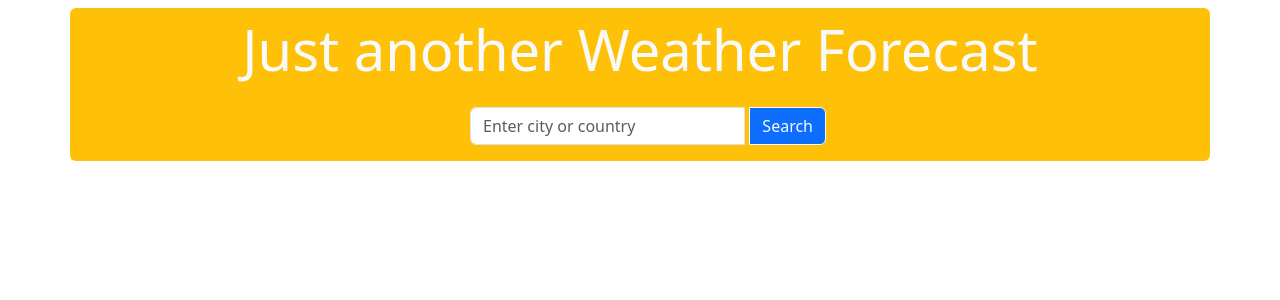
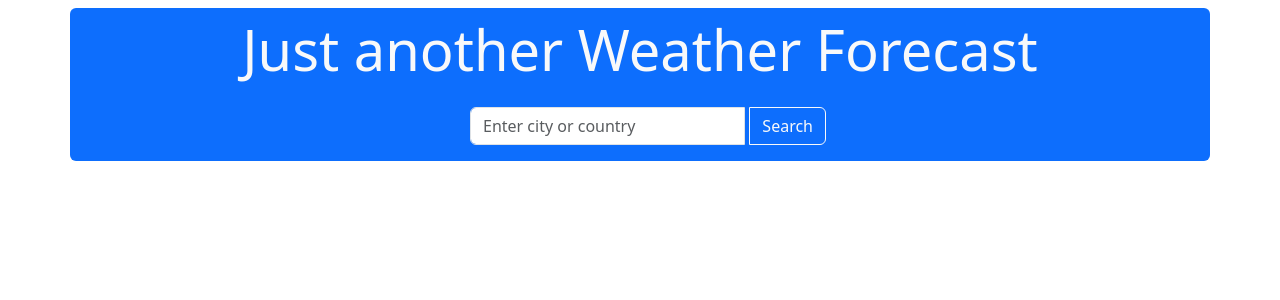
Before and after one commit to amihaiba/forecast-api, a Flask app: page / in a window 1280 px wide. Shown: the top 300 px of the page. Run offline with Flask 2, Linux system fonts and the light colour scheme.

Commit message:
changed bg to primary

```diff
--- a/gunicorn/templates/index.html
+++ b/gunicorn/templates/index.html
@@ -8,7 +8,7 @@
 </head>
 <body>
 
-<div class="container bg-warning rounded mt-2 mb-1 pb-2 justify-content-center">
+<div class="container bg-primary rounded mt-2 mb-1 pb-2 justify-content-center">
     <div class="row text-center">
         <p class="display-4 text-light pt-2">Just another Weather Forecast</p>
     </div>
```
